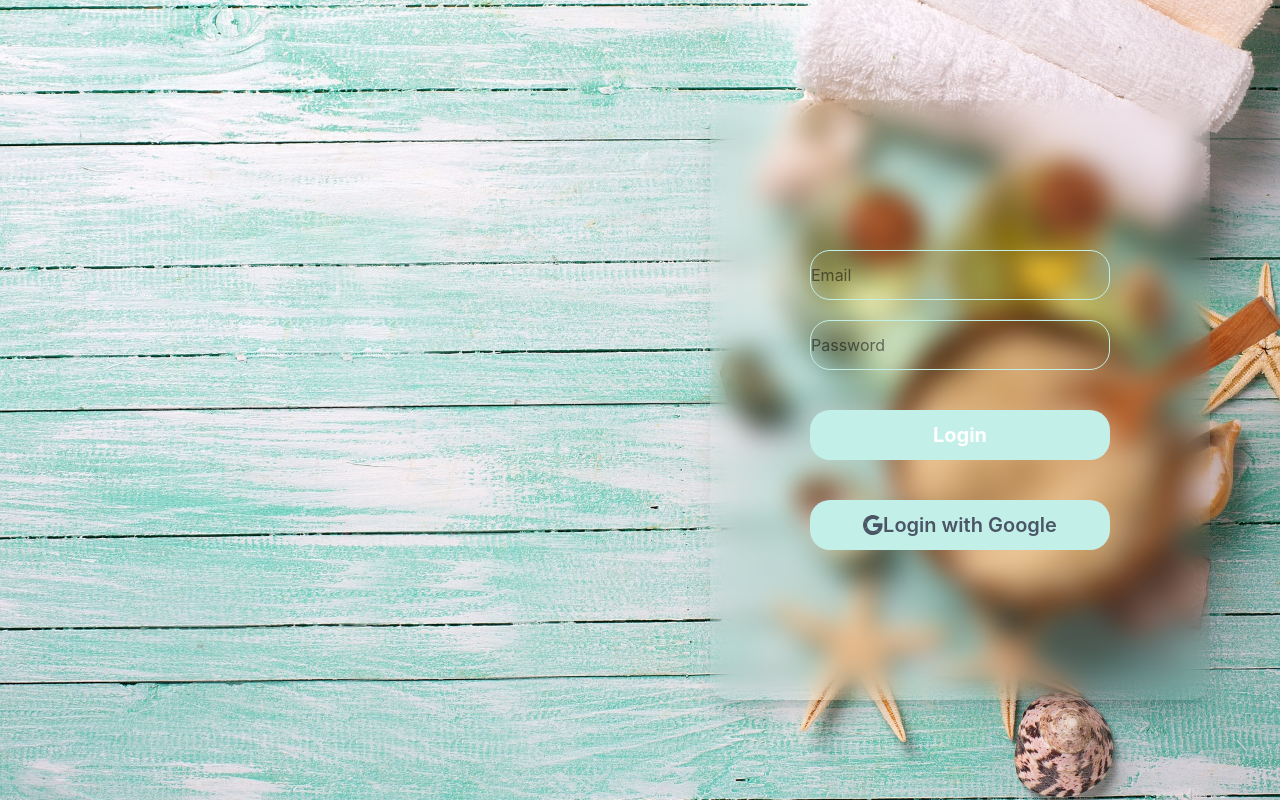
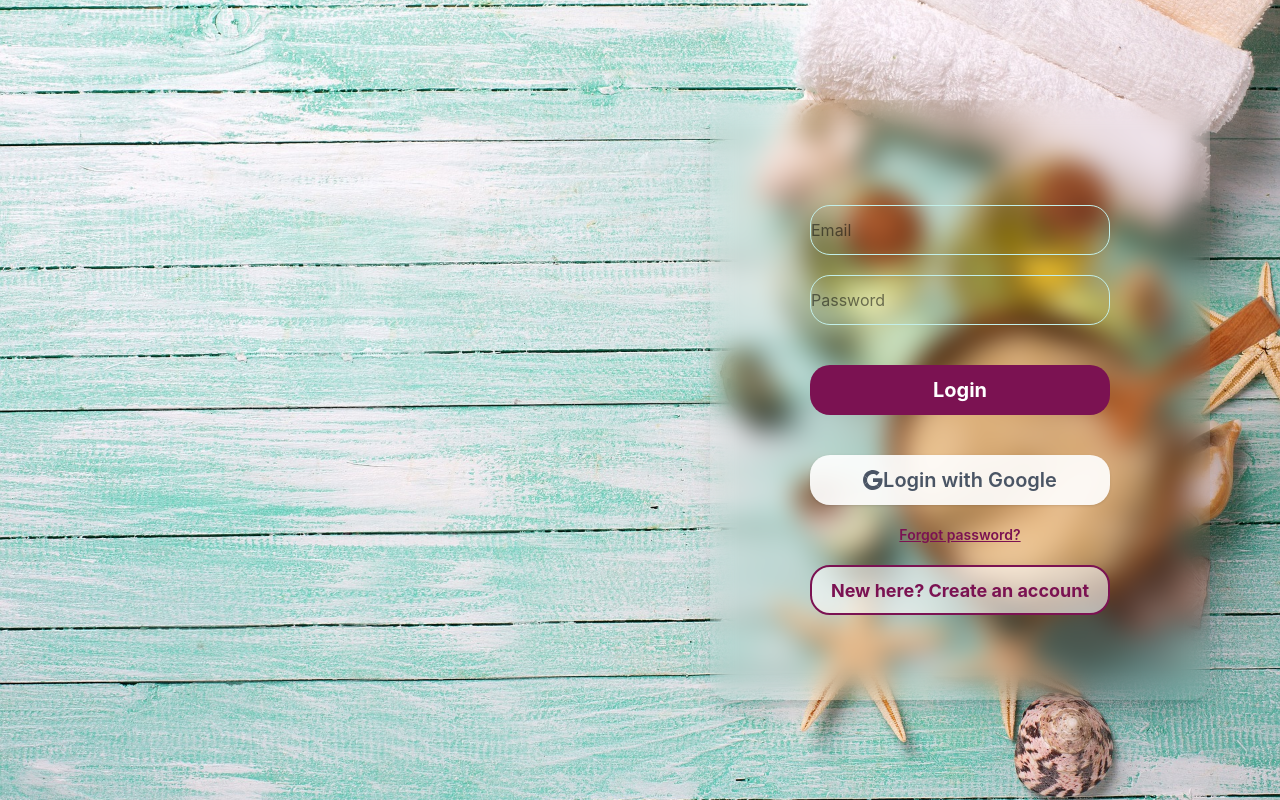
Before and after one commit to Bineth-Tharana/Crystal-Beauty-Frontend, a React app: page /login in a window 1280 px wide. Built offline with nearby package versions, Linux system fonts and the light colour scheme; no server answers; the HTML template or start-up script is replaced by a standard one; a web font is replaced by a local one.

Commit message:
Added links to registration page and password reset page🔗

```diff
--- a/src/pages/login.jsx
+++ b/src/pages/login.jsx
@@ -3,7 +3,7 @@ import axios from "axios";
 import { useState } from "react"
 import toast from "react-hot-toast";
 import { GrGoogle } from "react-icons/gr";
-import { useNavigate } from "react-router-dom";
+import { Link, useNavigate } from "react-router-dom";
 
 export default function LoginPage(){
 
@@ -26,7 +26,20 @@ export default function LoginPage(){
                 else{
                     navigate("/")
                 }
+            }).catch((e)=>{
+                console.error("Google login failed on the server:", e)
+                toast.error(e.response?.data?.message || "Google login failed. Please try again.")
             })
+        },
+        // Google returned an error (for example access denied)
+        onError: (error)=>{
+            console.error("Google login error:", error)
+            toast.error("Google login failed. Please try again.")
+        },
+        // popup was blocked or closed before finishing
+        onNonOAuthError: (error)=>{
+            console.error("Google popup problem:", error)
+            toast.error("Google popup was blocked or closed. Please allow popups and try again.")
         }
     })
 
@@ -46,7 +59,7 @@ export default function LoginPage(){
                 navigate("/");
             }
         }catch(e){
-            toast.error(e.response.data.message);
+            toast.error(e.response?.data?.message || "Login failed. Please check your connection and try again.");
         }
     }
 
@@ -75,11 +88,22 @@ export default function LoginPage(){
                     }
                     value={password}
                     type="password" placeholder="Password" className="w-[300px] h-[50px] border border-[#c3efe9] rounded-[20px] mb-[20px]" />
-                    <button onClick={handleLogin} className="w-[300px] cursor-pointer h-[50px] bg-[#c3efe9] rounded-[20px] text-[20px] font-bold text-white my-[20px]">Login</button>
-                    <button onClick={googleLogin} className="w-[300px] cursor-pointer h-[50px] flex justify-center items-center bg-[#c3efe9] rounded-[20px] text-[20px] font-bold text-white my-[20px]">
+                    <button onClick={handleLogin} className="w-[300px] cursor-pointer h-[50px] bg-[#7B1252] hover:bg-[#5e0e3f] transition rounded-[20px] text-[20px] font-bold text-white my-[20px]">Login</button>
+                    <button onClick={()=>googleLogin()} className="w-[300px] cursor-pointer h-[50px] flex justify-center items-center bg-white/90 hover:bg-white transition shadow-sm rounded-[20px] text-[20px] font-bold text-white my-[20px]">
                         <GrGoogle className="text-xl text-gray-600 cursor-pointer hover:text-gray-800" />
                         <span className="text-gray-600 text-xl font-semibold">Login with Google</span>
                     </button>
+
+                    <Link to="/forget" className="text-sm font-semibold text-[#7B1252] underline hover:text-[#5e0e3f]">
+                        Forgot password?
+                    </Link>
+
+                    <Link
+                        to="/signup"
+                        className="w-[300px] h-[50px] mt-[20px] flex justify-center items-center rounded-[20px] border-2 border-[#7B1252] bg-white/60 text-[#7B1252] text-[18px] font-bold hover:bg-[#7B1252] hover:text-white transition"
+                    >
+                        New here? Create an account
+                    </Link>
                 </div>
             </div>
         </div>
--- a/src/pages/register.jsx
+++ b/src/pages/register.jsx
@@ -1,7 +1,7 @@
 import axios from "axios";
 import { useState } from "react";
 import toast from "react-hot-toast";
-import { useNavigate } from "react-router-dom";
+import { Link, useNavigate } from "react-router-dom";
 
 export default function RegisterPage(){
 
@@ -34,7 +34,7 @@ export default function RegisterPage(){
 
         }catch(e){
 
-            toast.error(e.response.data.message);
+            toast.error(e.response?.data?.message || "Registration failed. Please try again.");
 
         }
 
@@ -93,10 +93,17 @@ export default function RegisterPage(){
 
                     <button
                         onClick={handleRegister}
-                        className="w-[300px] cursor-pointer h-[50px] bg-[#c3efe9] rounded-[20px] text-[20px] font-bold text-white my-[20px]"
+                        className="w-[300px] cursor-pointer h-[50px] bg-[#7B1252] hover:bg-[#5e0e3f] transition rounded-[20px] text-[20px] font-bold text-white my-[20px]"
                     >
                         Register
                     </button>
+
+                    <p className="text-gray-700">
+                        Already have an account?{" "}
+                        <Link to="/login" className="font-bold text-[#7B1252] underline hover:text-[#5e0e3f]">
+                            Login
+                        </Link>
+                    </p>
 
                 </div>
 
```
